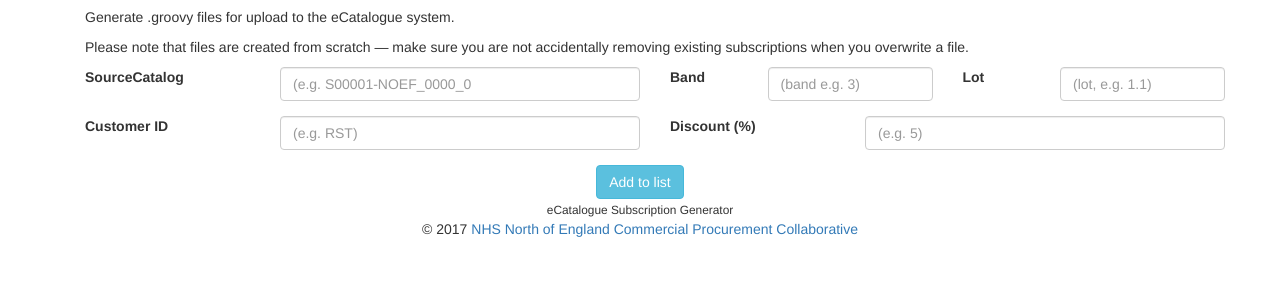
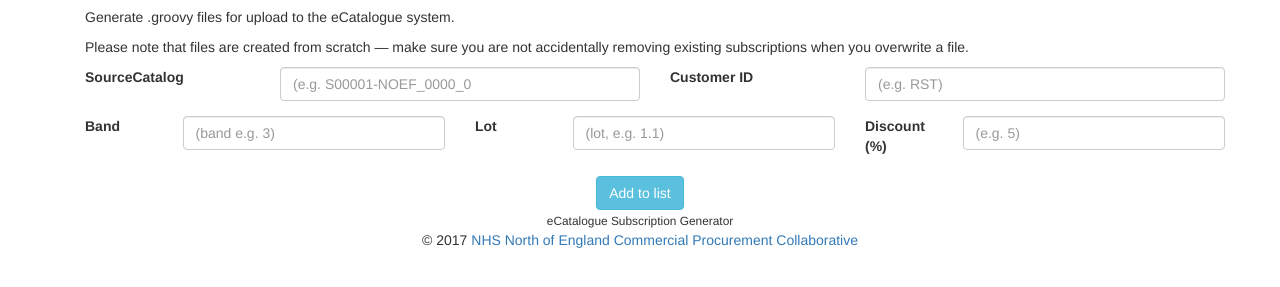
Before and after one commit to matthewdurrant/matthewdurrant.github.io, a plain HTML site: page index.html in a window 1280 px wide. Shown: the part 135-422 px from the top of the page. Drawn offline with nearby package versions, Linux system fonts and the light colour scheme.

Commit message:
rearrange form

```diff
--- a/index.html
+++ b/index.html
@@ -29,25 +29,26 @@
 						<input type="text" class="form-control" id="sourceCatalog"
 						placeholder="(e.g. S00001-NOEF_0000_0" required>
 					</div>
-					<label class="col-sm-1 col-form-label" for="band">Band</label>
-					<div class="col-sm-2">
-						<input type="text" class="form-control" id="band"
-						placeholder="(band e.g. 3)" required>
-					</div>
-					<label class="col-sm-1 col-form-label" for="lot">Lot</label>
-					<div class="col-sm-2">
-						<input type="text" class="form-control" id="lot"
-						placeholder="(lot, e.g. 1.1)" required>
-					</div>
-				</div>
-				<div class="form-group row">
 					<label class="col-sm-2 col-form-label" for="subscriberId">Customer ID</label>
 					<div class="col-sm-4">
 						<input type="text" class="form-control" id="subscriberId"
 						placeholder="(e.g. RST)" required>
 					</div>
-					<label class="col-sm-2 col-form-label" for="discount">Discount (%)</label>
-					<div class="col-sm-4">
+
+				</div>
+				<div class="form-group row">
+					<label class="col-sm-1 col-form-label" for="band">Band</label>
+					<div class="col-sm-3">
+						<input type="text" class="form-control" id="band"
+						placeholder="(band e.g. 3)" required>
+					</div>
+					<label class="col-sm-1 col-form-label" for="lot">Lot</label>
+					<div class="col-sm-3">
+						<input type="text" class="form-control" id="lot"
+						placeholder="(lot, e.g. 1.1)" required>
+					</div>
+					<label class="col-sm-1 col-form-label" for="discount">Discount (%)</label>
+					<div class="col-sm-3">
 						<input type="numeric" class="form-control" id="discount"
 						placeholder="(e.g. 5)" required>
 					</div>
```
